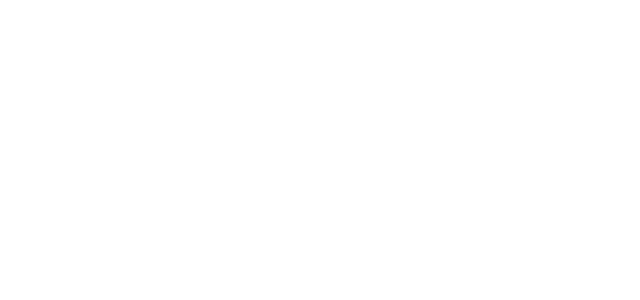
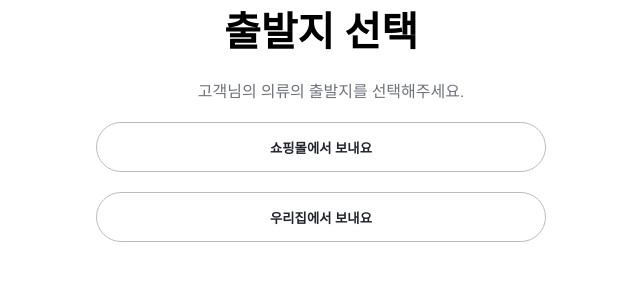
Before and after one commit to GongGitBab/needlecrew_frontend, a React (Create React App) app: page /RepairRequest in a window 1280 px wide. Shown: the top 300 px of the page, without its empty margins (319-959 px from the left). Built offline with nearby package versions, Linux system fonts and the light colour scheme.

Commit message:
ADD :: RepairRequest Page

```diff
--- a/package.json
+++ b/package.json
@@ -10,6 +10,7 @@
     "react-dom": "^18.2.0",
     "react-router-dom": "^6.18.0",
     "react-scripts": "5.0.1",
+    "styled-components": "^6.1.1",
     "web-vitals": "^2.1.4"
   },
   "scripts": {
--- a/src/components/RepairRequest/RepairRequest.jsx
+++ b/src/components/RepairRequest/RepairRequest.jsx
@@ -1,9 +1,42 @@
-import "./RepairRequest.css";
+import styled from "styled-components";
 
 export default function RepairRequest() {
   return (
-    <div className="RepairRequest">
-      <div></div>
-    </div>
+    <RepairRequestDiv>
+      <Title>출발지 선택</Title>
+      <SubTitle>고객님의 의류의 출발지를 선택해주세요.</SubTitle>
+      <SelectButton>쇼핑몰에서 보내요</SelectButton>
+      <SelectButton>우리집에서 보내요</SelectButton>
+    </RepairRequestDiv>
   );
 }
+
+let RepairRequestDiv = styled.div`
+  display: flex;
+  justify-content: center;
+  align-items: center;
+  flex-direction: column;
+`;
+
+let Title = styled.div`
+  font-size: 40px;
+  font-weight: bold;
+  color: black;
+  margin-bottom: 20px;
+`;
+
+let SubTitle = styled.p`
+  color: #70737c;
+  margin-bottom: 20px;
+`;
+
+let SelectButton = styled.button`
+  color: #21242c;
+  font-weight: 600;
+  border-radius: 30px;
+  border: 1px solid rgb(187, 188, 194);
+  width: 450px;
+  height: 50px;
+  margin-bottom: 20px;
+  background-color: white;
+`;
```
Also changed, not shown: src/components/RepairRequest/RepairRequest.css (deleted), 1 other file (tests, documents, lock files or other folders).
